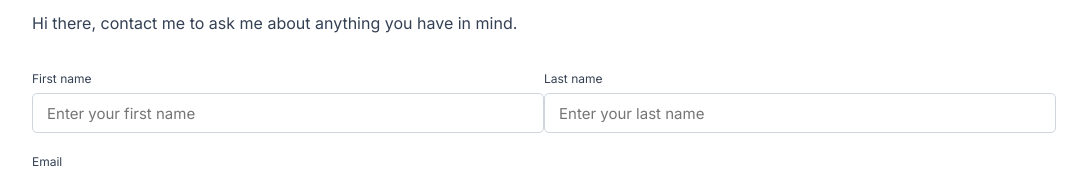
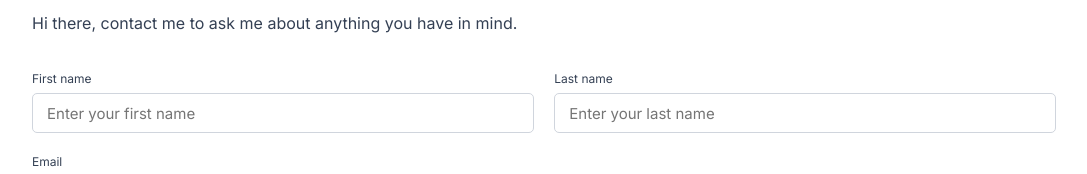
Before and after one commit to chriscrea8/link-tree, a React (Create React App) app: page /contact in a window 1280 px wide. Shown: the part 173-347 px from the top of the page, without its empty margins (96-1183 px from the left). Built offline with nearby package versions, Linux system fonts and the light colour scheme.

Commit message:
style: fixed form styling

```diff
--- a/public/index.html
+++ b/public/index.html
@@ -26,7 +26,7 @@
       work correctly both with client-side routing and a non-root public URL.
       Learn how to configure a non-root public URL by running `npm run build`.
     -->
-    <title>React App</title>
+    <title>Chriscrea8 Link-Tree</title>
   </head>
   <body>
     <noscript>You need to enable JavaScript to run this app.</noscript>
--- a/src/components/Contact.css
+++ b/src/components/Contact.css
@@ -47,13 +47,14 @@ form div:first-of-type {
     display: flex;
     flex-direction: row;
     width: 100%;
+    justify-content: space-between;
 }
 
 form div:first-of-type div {
-    width: 50%;
+    width: 49%;
     display: flex;
     flex-direction: column;
-    justify-content: center;
+    justify-content: space-between;
 }
 
 form div:nth-of-type(4) {
```
